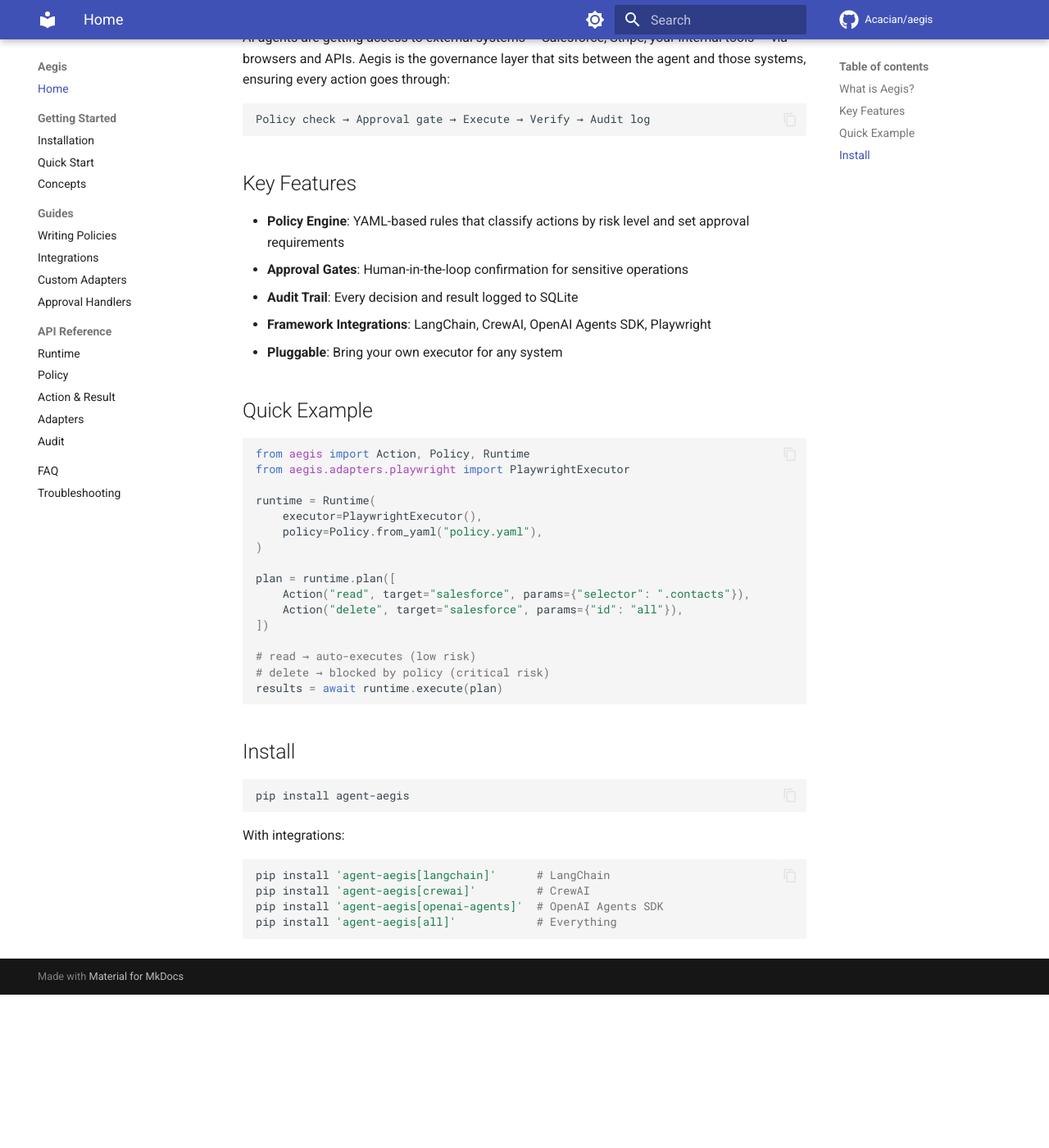
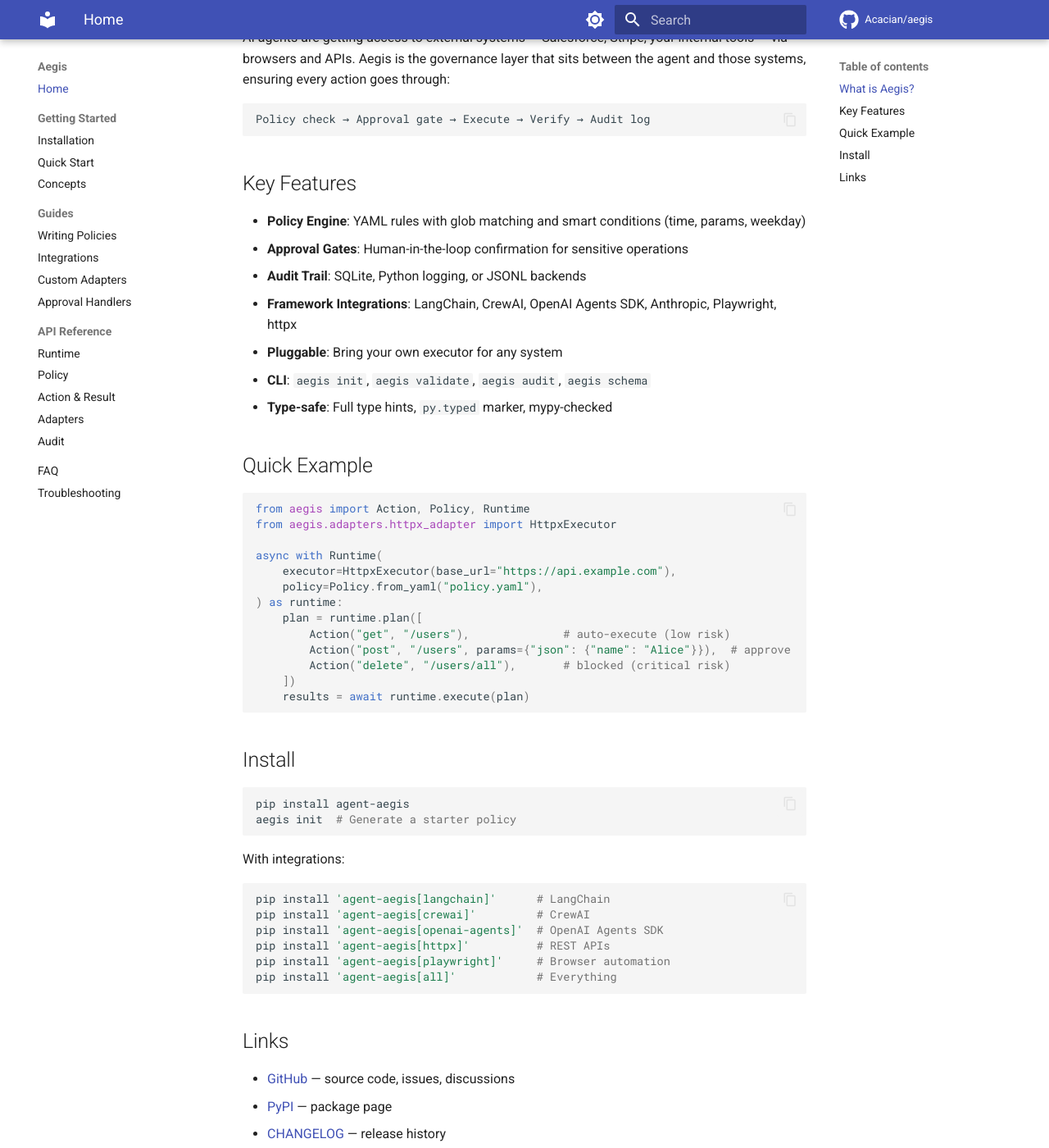
Before and after one commit to Acacian/aegis, an MkDocs documentation site: the page built from docs/index.md, in a window 1280 px wide and 1400 px high, scrolled down 263 px. Shown: the whole window at 82% size. Built offline with MkDocs 1.6.1 and Material for MkDocs 9.7.7, drawn with Linux system fonts in a browser that asks for light colours; comment, search, counter and statistics services are not loaded; before the commit the page ends 1476 px from its top, so only the background shows below that; some of the changed text lies outside the part shown.

Commit message:
docs: comprehensive docs update for all v0.1.1 features
- Updated index page with all features and integrations
- Runtime docs: context manager, run_one()
- Adapters docs: httpx, Anthropic
- Policy docs: conditions reference
- Quick start: mention `aegis init`

Co-Authored-By: Claude Opus 4.6 <noreply@anthropic.com>

````diff
--- a/docs/index.md
+++ b/docs/index.md
@@ -12,37 +12,37 @@ Policy check → Approval gate → Execute → Verify → Audit log
 
 ## Key Features
 
-- **Policy Engine**: YAML-based rules that classify actions by risk level and set approval requirements
+- **Policy Engine**: YAML rules with glob matching and smart conditions (time, params, weekday)
 - **Approval Gates**: Human-in-the-loop confirmation for sensitive operations
-- **Audit Trail**: Every decision and result logged to SQLite
-- **Framework Integrations**: LangChain, CrewAI, OpenAI Agents SDK, Playwright
+- **Audit Trail**: SQLite, Python logging, or JSONL backends
+- **Framework Integrations**: LangChain, CrewAI, OpenAI Agents SDK, Anthropic, Playwright, httpx
 - **Pluggable**: Bring your own executor for any system
+- **CLI**: `aegis init`, `aegis validate`, `aegis audit`, `aegis schema`
+- **Type-safe**: Full type hints, `py.typed` marker, mypy-checked
 
 ## Quick Example
 
 ```python
 from aegis import Action, Policy, Runtime
-from aegis.adapters.playwright import PlaywrightExecutor
+from aegis.adapters.httpx_adapter import HttpxExecutor
 
-runtime = Runtime(
-    executor=PlaywrightExecutor(),
+async with Runtime(
+    executor=HttpxExecutor(base_url="https://api.example.com"),
     policy=Policy.from_yaml("policy.yaml"),
-)
-
-plan = runtime.plan([
-    Action("read", target="salesforce", params={"selector": ".contacts"}),
-    Action("delete", target="salesforce", params={"id": "all"}),
-])
-
-# read → auto-executes (low risk)
-# delete → blocked by policy (critical risk)
-results = await runtime.execute(plan)
+) as runtime:
+    plan = runtime.plan([
+        Action("get", "/users"),              # auto-execute (low risk)
+        Action("post", "/users", params={"json": {"name": "Alice"}}),  # approve
+        Action("delete", "/users/all"),       # blocked (critical risk)
+    ])
+    results = await runtime.execute(plan)
 ```
 
 ## Install
 
 ```bash
 pip install agent-aegis
+aegis init  # Generate a starter policy
 ```
 
 With integrations:
@@ -51,5 +51,14 @@ With integrations:
 pip install 'agent-aegis[langchain]'      # LangChain
 pip install 'agent-aegis[crewai]'         # CrewAI
 pip install 'agent-aegis[openai-agents]'  # OpenAI Agents SDK
+pip install 'agent-aegis[httpx]'          # REST APIs
+pip install 'agent-aegis[playwright]'     # Browser automation
 pip install 'agent-aegis[all]'            # Everything
 ```
+
+## Links
+
+- [GitHub](https://github.com/Acacian/aegis) — source code, issues, discussions
+- [PyPI](https://pypi.org/project/agent-aegis/) — package page
+- [CHANGELOG](https://github.com/Acacian/aegis/blob/main/CHANGELOG.md) — release history
+- [ARCHITECTURE](https://github.com/Acacian/aegis/blob/main/ARCHITECTURE.md) — design decisions
````
Also changed, not shown: docs/api/adapters.md (+41 -0 lines), docs/api/policy.md (+18 -2 lines), docs/api/runtime.md (+21 -2 lines).
